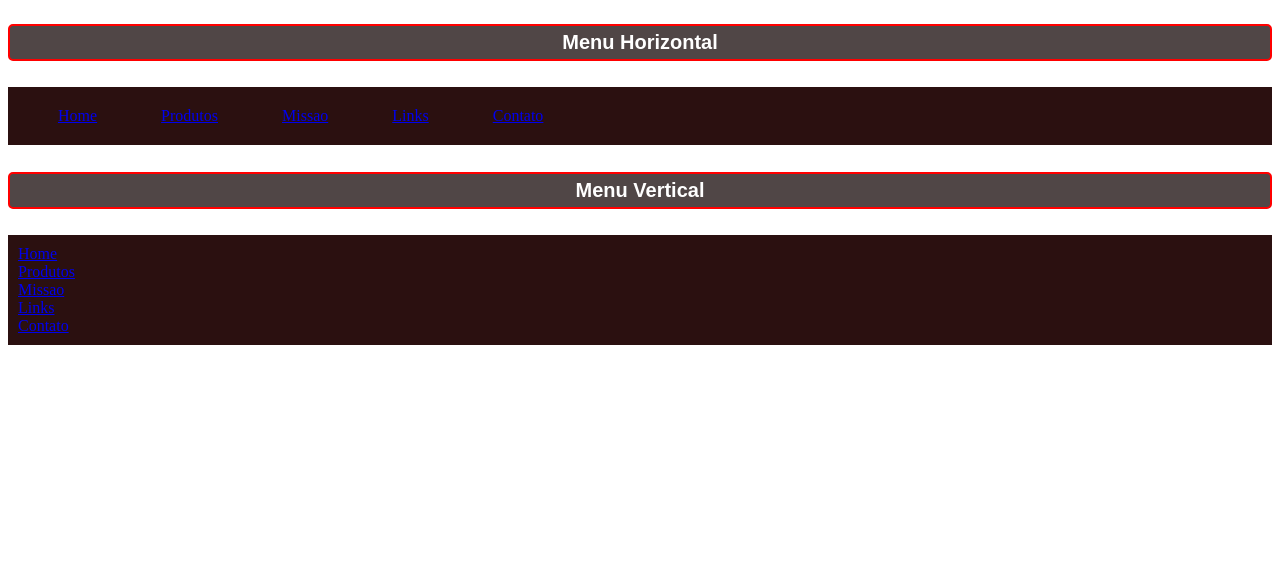
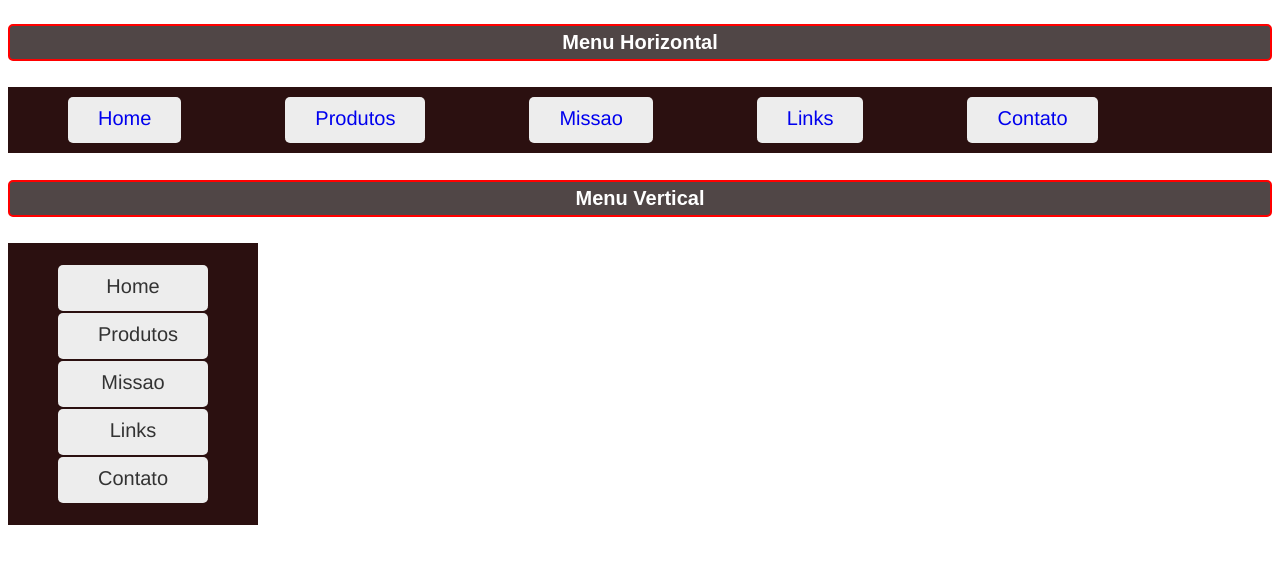
Before and after one commit to leticiamarcusso-ops/estudos_html, a plain HTML site: page menus/menu.html in a window 1280 px wide. Shown: the part 105-668 px from the top of the page. Drawn offline with Linux system fonts and the light colour scheme.

Commit message:
finalizaçao do css

```diff
--- a/menus/css/estilo.css
+++ b/menus/css/estilo.css
@@ -11,7 +11,7 @@ h1{
     padding: 10px;
 }
 
-h4{
+h4 {
     font-size: 20px;
     color: white;
     background-color: rgb(80, 70, 70);
@@ -24,20 +24,73 @@ h4{
     padding: 5px;
 }
 
-/* menu horizontal */
-#menu, ul{
+/* Menu Horizontal */
+
+#menu ul {
     padding: 10px;
     margin: 0;
     background-color: #2b1010;
     list-style: none;
 }
 
-#menu ul li{
+#menu ul li {
     display: inline;
 }
 
 #menu ul li a {
     padding: 10px 30px;
+    text-decoration: none;
+    background-color: #ededed;
+    /* Faz o link se comportar como caixinha, mas fica na mesma linha */
+    display: inline-block;
+    border-bottom: 3px solid #ededed;
+    font-family: 'Franklin Gothic Medium', 'Arial Narrow', Arial, sans-serif;
+    font-size: 20px;
+    border-radius: 5px;
+    margin: 0 50px;
+}
+
+#menu ul li a:hover {
+    background-color: #b5d45d;
+    color: #2d19e2;
+    border-bottom: 3px solid #EA0000;
+}
+/* menu vertical */
+
+/* selecionar o ul que estiver dentro do elemento id menuv */
+#menuv ul {
+
+    /* remove as bolinhas marcadores padrao da lista */
+    list-style-type: none;
+    /* zera a margem */
+    margin-left: 0;
+    /* espaço interno do ul: 20px em cima baixo e 50px nas laterais */
+    padding: 20px 50px;
+    /* largura fixa da area do menu */
+    width: 150px;
+    background-color: #2b1010;
+}
+
+/* selecione os links <a> dentro de cada <li> daquele <ul> do #menuv */
+#menuv ul li a{
+    /* faz cada link virar um bloco ocupa a linha inteira do menu */
+    /* isso é que deixa os itens empilhados verticalmente e toda a linha clicavel */
+    display: block;
+    padding: 10px 40px;
+    background-color: #ededed;
+    color: #333;
+    text-decoration: none;
+    text-align: center;
+    border-bottom: 3px solid #ededed;
+    font-family: 'Franklin Gothic Medium', 'Arial Narrow', Arial, sans-serif;
+    font-size: 20px;
+    border-radius: 5px;
+    margin: 2px 0px;
+}
+/* hover quando passar o mouse mudar a cor do fundo */
+#menuv ul li a:hover{
+    background-color: #b5d45d;
+    color: #2d19e2;
+    border-bottom: 3px solid #EA0000
 
 }
-/* padding borda interna margin borda externa */
```
Also changed, not shown: menus/menu.html (+1 -0 lines).
